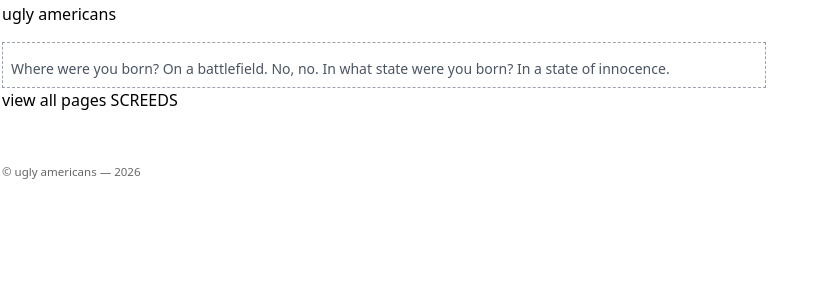
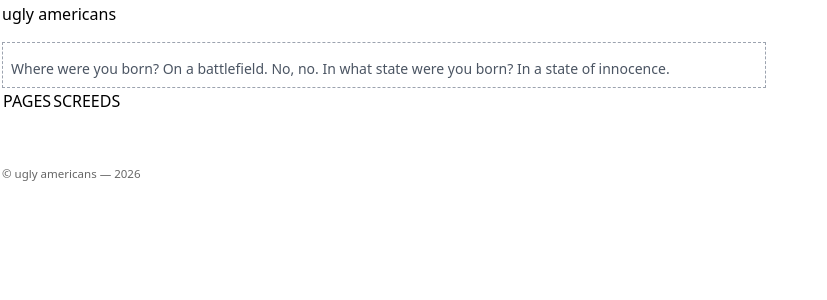
Before and after one commit to helle253/ugly_americans, a Jekyll site: the page built from index.md, in a window 1280 px wide. Shown: the top 300 px of the page, without its empty margins (0-827 px from the left). Built offline with Jekyll 4.4.1, drawn with Linux system fonts in a browser that asks for light colours; nearby versions of some CDN libraries.

Commit message:
fix links

```diff
--- a/index.md
+++ b/index.md
@@ -5,5 +5,4 @@ title: home
 
 <div id="js-container" class="p-2 border border-dashed border-gray-400 mt-4"></div>
 
-<a href="{{ '/pages/' | relative_url }}">view all pages</a>
-<a href="{{ '/screeds/' | relative_url }}">SCREEDS</a>
+[PAGES]({{ '/pages/' | relative_url }}) | [SCREEDS]({{ '/screeds/' | relative_url }})
```
